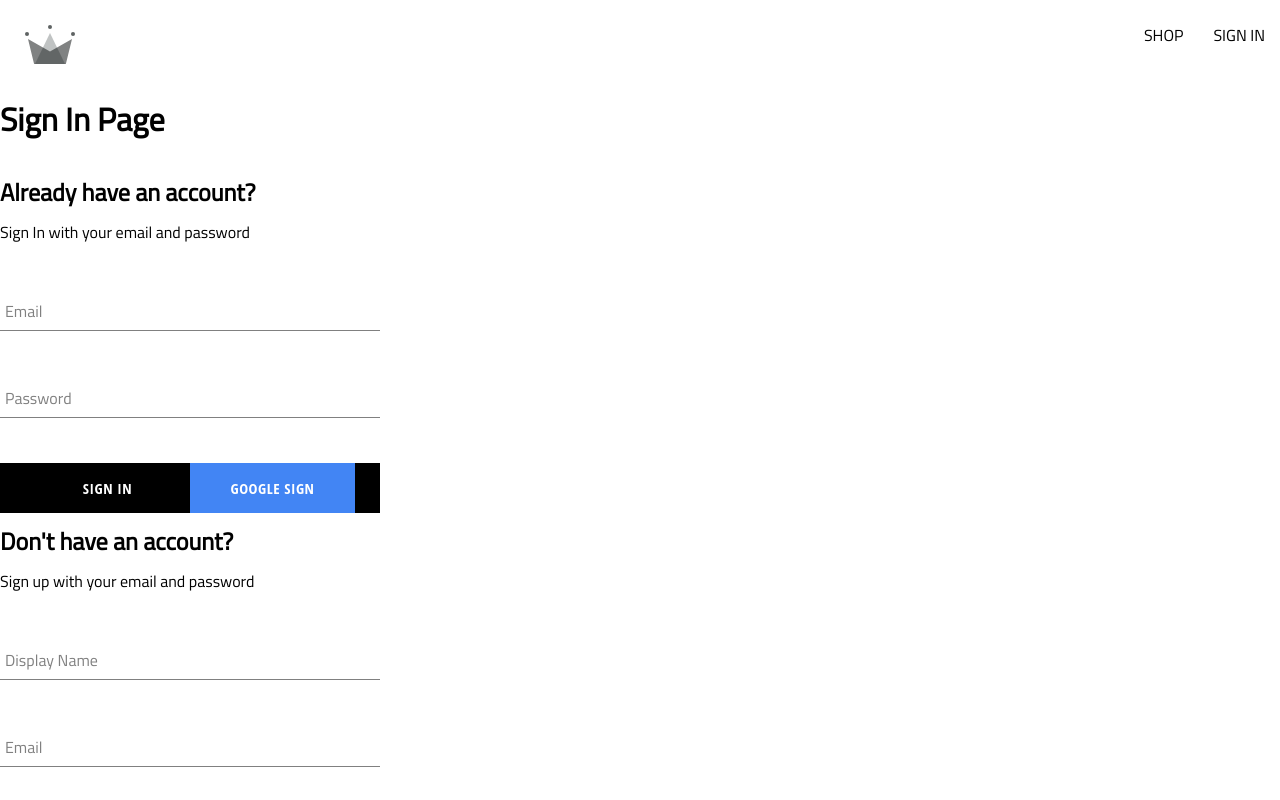
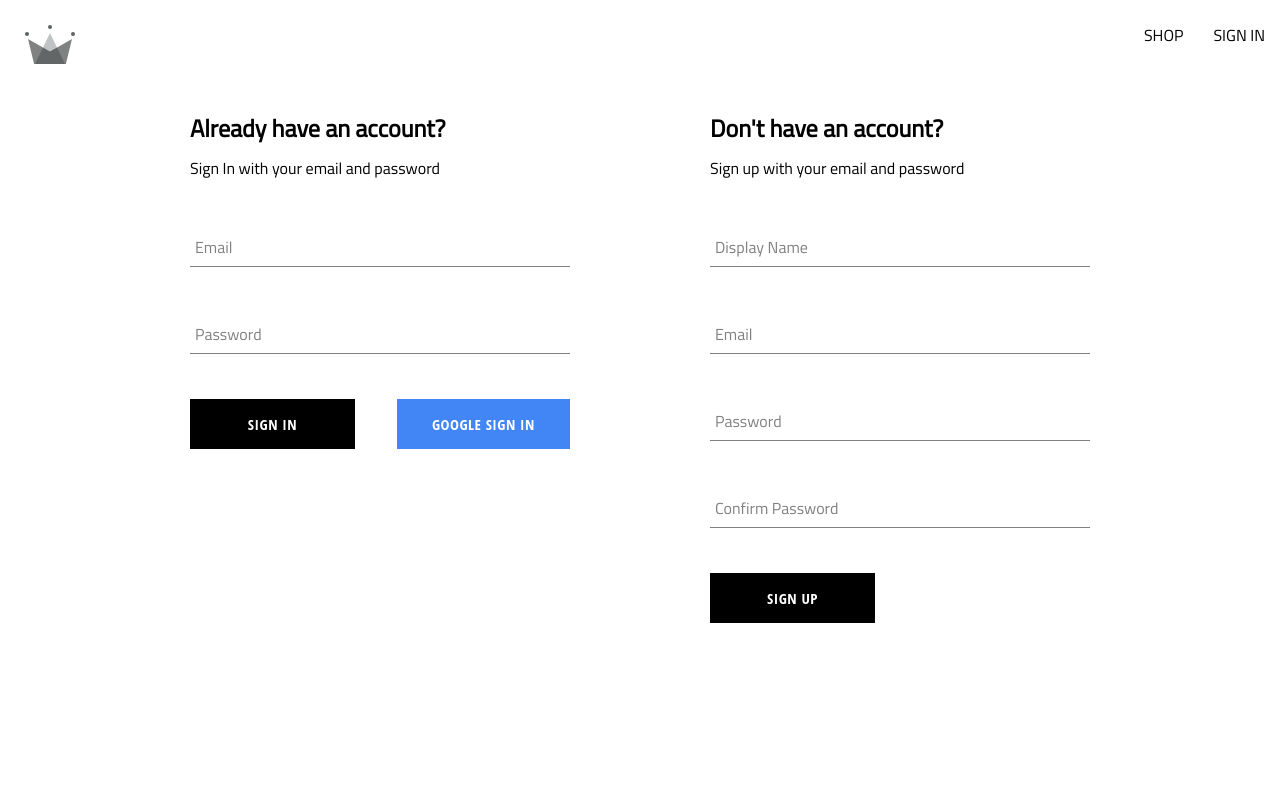
Before and after one commit to asifahmedbd/big-bazaar, a React (Create React App) app: page /auth in a window 1280 px wide. Shown: the top 800 px of the page. Built offline with nearby package versions, Linux system fonts and the light colour scheme; a web font is replaced by a local one.

Commit message:
google signup completed

```diff
--- a/src/components/sign-in-form/sign-in-form.component.jsx
+++ b/src/components/sign-in-form/sign-in-form.component.jsx
@@ -33,6 +33,16 @@ const SignInForm = () => {
 
         } catch(error) {
 
+            switch(error.code){
+                case 'auth/wrong-password':
+                    alert('incorrect password for email');
+                    break;
+                case 'auth/user-not-found':
+                    alert('No user associated with this email');
+                    break;
+                default:
+                    console.log(error);
+            }
         }
     }
 
@@ -50,9 +60,9 @@ const SignInForm = () => {
                 <FormInput label="Email" type="email" required onChange={handleChange} name="email" value={email} />
 
                 <FormInput label="Password" type="password" required onChange={handleChange} name="password" value={password}  />
-                <div className="button-container">
-                <Button type="submit">Sign In</Button>
-                <Button buttonType='google' onClick={signInWithGoogle}>Google Sign In</Button>
+                <div className="buttons-container">
+                    <Button type="submit">Sign In</Button>
+                    <Button type="button" buttonType='google' onClick={signInWithGoogle}>Google Sign In</Button>
                 </div>
 
             </form>
--- a/src/components/sign-in-form/sign-in-form.styles.scss
+++ b/src/components/sign-in-form/sign-in-form.styles.scss
@@ -2,13 +2,13 @@
     display:flex;
     flex-direction: column;
     width: 380px;
+
+    h2 {
+        margin: 10px 0;
+    }
+
+    .buttons-container {
+        display: flex;
+        justify-content: space-between;
+    }
 }
-
-h2 {
-    margin: 10px 0;
-}
-
-// .button-container {
-//     display: flex;
-//     justify-content: space-between;
-// }
--- a/src/components/sign-up-form/sign-up-form.component.jsx
+++ b/src/components/sign-up-form/sign-up-form.component.jsx
@@ -33,7 +33,7 @@ const SignUpForm = () => {
             resetFormFields();
 
         } catch(error) {
-            if(error.code == 'auth/email-already-in-use'){
+            if(error.code === 'auth/email-already-in-use'){
                 alert('Email already in use');
             } else {
                 console.log('user creation error',error);
--- a/src/routes/authentication/authentication.component.jsx
+++ b/src/routes/authentication/authentication.component.jsx
@@ -1,13 +1,7 @@
-import { useEffect } from "react";
-import { getRedirectResult } from "firebase/auth";
-import {
-    auth,
-    signInWithGooglePopup,
-    signInWithGoogleRedirect,
-    createUserDocumentFromAuth
-} from "../../utils/firebase/firebase.utils";
+
 import SignUpForm from "../../components/sign-up-form/sign-up-form.component";
 import SignInForm from "../../components/sign-in-form/sign-in-form.component";
+import './authentication.styles.scss';
 
 const Authentication = ()=>{
 
@@ -29,8 +23,7 @@ const Authentication = ()=>{
     // }
 
     return(
-        <div>
-            <h1>Sign In Page</h1>
+        <div className="authentication-container">
             <SignInForm />
             <SignUpForm />
             {/* <button onClick={signInWithGoogleRedirect}>Sign In With Google Redirect</button> */}
--- /dev/null
+++ b/src/routes/authentication/authentication.styles.scss
@@ -0,0 +1,6 @@
+.authentication-container {
+    display: flex;
+    width: 900px;
+    justify-content: space-between;
+    margin: 30px auto;
+}
--- a/src/utils/firebase/firebase.utils.js
+++ b/src/utils/firebase/firebase.utils.js
@@ -73,5 +73,5 @@ const firebaseConfig = {
 
   export const signInAuthUserWithEmailAndPassword = async (email, password) => {
     if(!email || !password) return;
-    return await signInAuthUserWithEmailAndPassword(auth, email, password)
+    return await signInWithEmailAndPassword(auth, email, password)
   };
```
